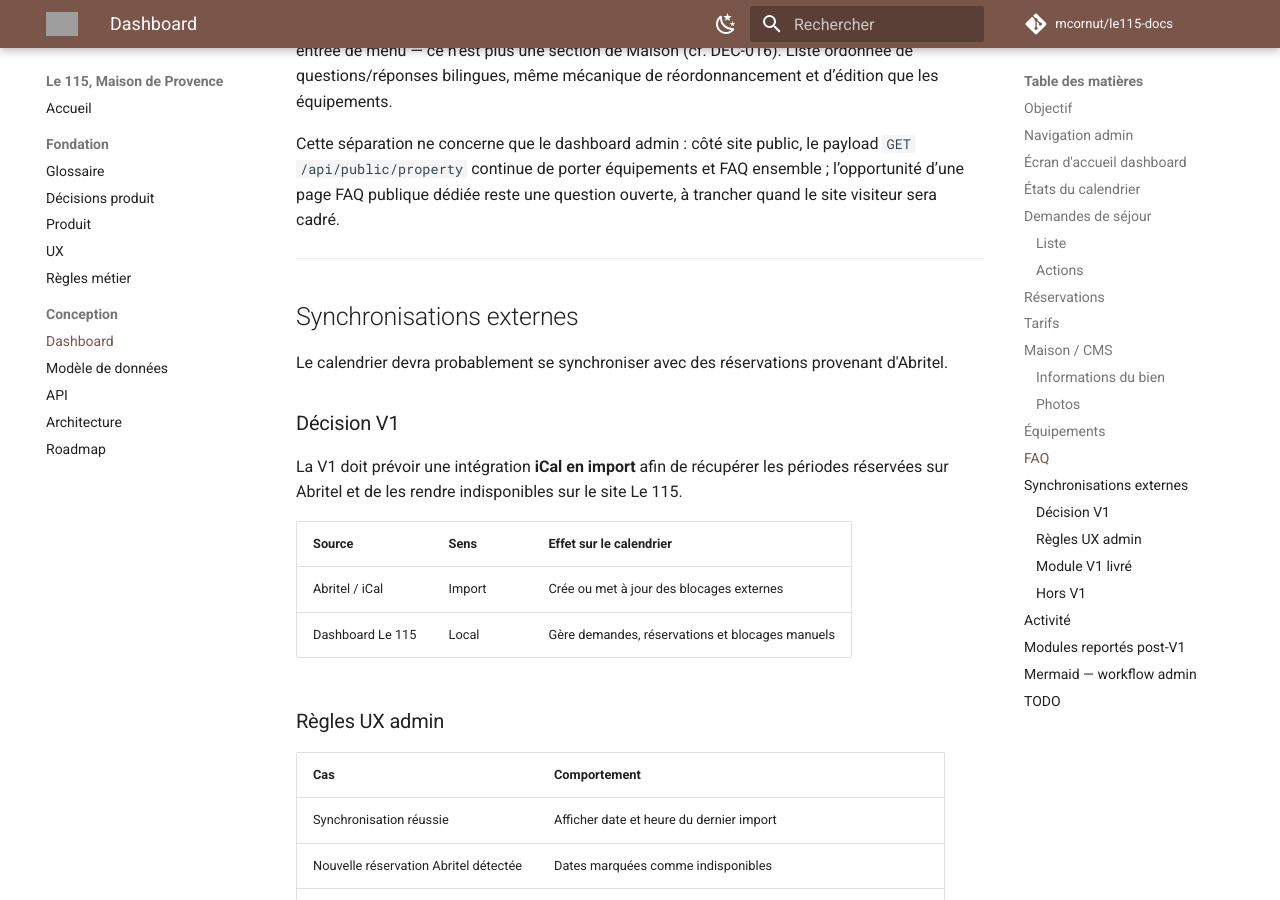
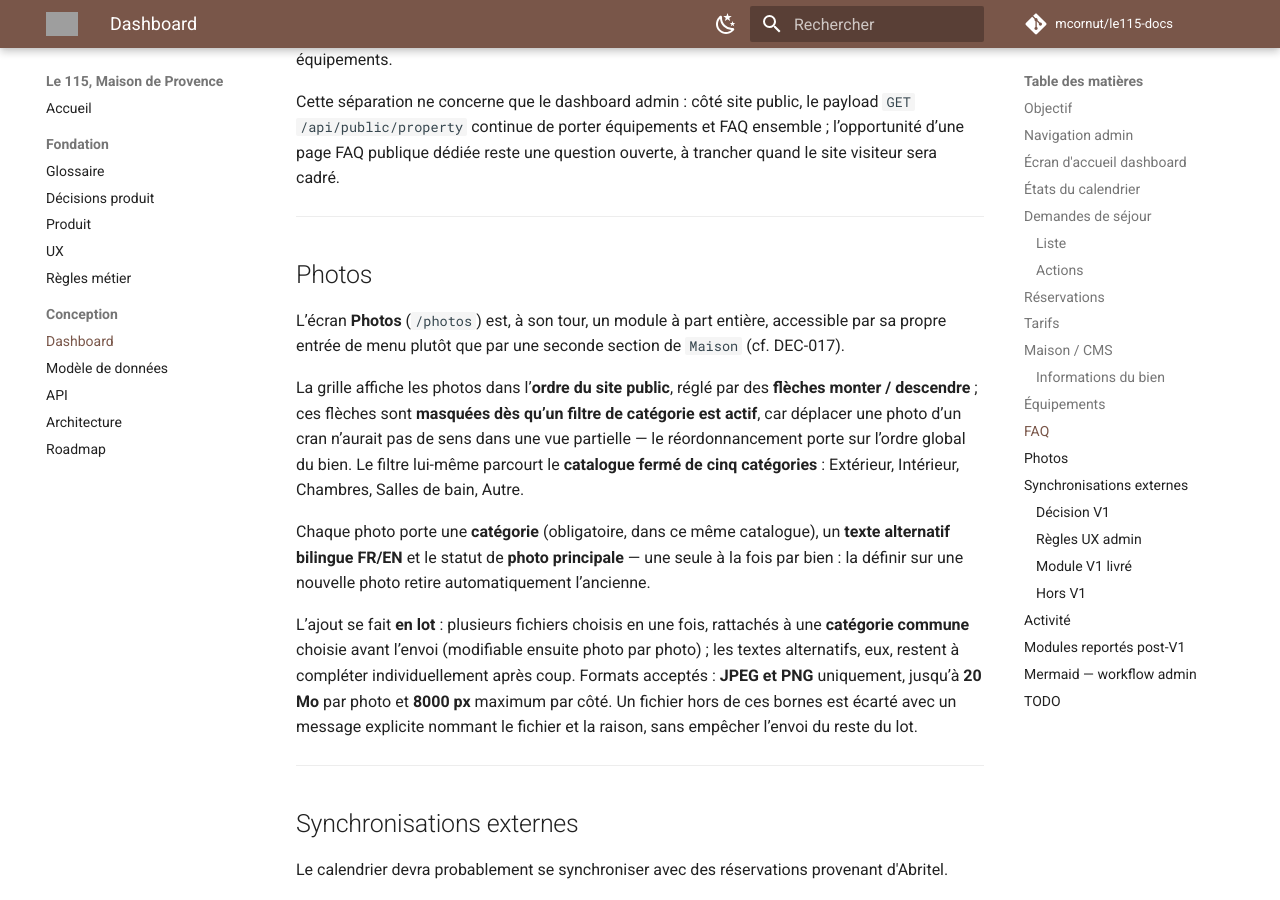
Before and after one commit to mcornut/le115-docs, an MkDocs documentation site: the page built from docs/04-Dashboard.md, in a window 1280 px wide and 900 px high, scrolled down 5382 px. Built offline with MkDocs 1.6.1 and Material for MkDocs 9.7.7, drawn with Linux system fonts in a browser that asks for light colours; comment, search, counter and statistics services are not loaded; some of the changed text lies outside the part shown; grey boxes are pictures that could not be loaded.

Commit message:
docs(dashboard): Photos en écran dédié (DEC-017)

````diff
--- a/docs/04-Dashboard.md
+++ b/docs/04-Dashboard.md
@@ -28,15 +28,15 @@ Nav V1 réelle, dix entrées, chrome en français uniquement :
 | Demandes | Demandes de séjour à traiter |
 | Réservations | Séjours confirmés |
 | Tarifs | Périodes tarifaires et frais |
-| Maison | Informations principales du bien FR/EN (photos à venir) |
+| Maison | Informations principales du bien FR/EN |
 | Équipements | Liste ordonnée des équipements du bien, bilingue FR/EN |
 | FAQ | Liste ordonnée de questions/réponses, bilingue FR/EN |
+| Photos | Galerie ordonnée, catégories, photo principale, alt FR/EN |
 | Synchronisations | Imports externes, notamment Abritel / iCal |
 | Activité | Journal des actions importantes |
 
-`Photos` n’est pas une entrée de navigation séparée : elle reste couverte par
-le module `Maison`. `Équipements` et `FAQ`, en revanche, ont chacun leur
-propre entrée — ce ne sont plus des sections de `Maison` (cf. DEC-016 dans
+`Photos`, `Équipements` et `FAQ` ont chacun leur propre entrée de navigation
+— ce ne sont plus des sections de `Maison` (cf. DEC-016 et DEC-017 dans
 `00-Product-Decisions.md`).
 
 ---
@@ -175,9 +175,10 @@ utilisé est refusé (**409 CONFLICT**).
 ## Maison / CMS
 
 L’écran **Maison** (`/maison`) réunit les informations principales du bien.
-Équipements et FAQ, autrefois des sections de cet écran, en sont sortis pour
-devenir des modules à part entière (cf. DEC-016) ; Photos reste la seule
-extension prévue de Maison, dans un second temps.
+Équipements, FAQ (cf. DEC-016) puis Photos (cf. DEC-017), autrefois envisagées
+ou livrées comme des sections de cet écran, en sont sorties pour devenir des
+modules à part entière ; `Maison` se limite désormais, et définitivement, aux
+informations du bien.
 
 ### Informations du bien
 
@@ -188,11 +189,9 @@ site public retombe alors sur le français. S’y ajoutent la **note affichée**
 ; seuls les champs réellement modifiés sont transmis. Une note déjà
 enregistrée peut être **changée mais pas effacée**.
 
-### Photos
-
-Les **photos sont livrées dans un second temps** : le backend les gère déjà
-(upload, variantes responsive, photo principale, catégories, alt FR/EN), mais
-l’écran correspondant fait l’objet d’un chantier distinct.
+Les photos ne sont plus une extension de cet écran : elles ont leur propre
+écran et leur propre entrée de menu, décrits dans la section **Photos**
+ci-dessous.
 
 ---
 
@@ -228,6 +227,34 @@ Cette séparation ne concerne que le dashboard admin : côté site public, le
 payload `GET /api/public/property` continue de porter équipements et FAQ
 ensemble ; l’opportunité d’une page FAQ publique dédiée reste une question
 ouverte, à trancher quand le site visiteur sera cadré.
+
+---
+
+## Photos
+
+L’écran **Photos** (`/photos`) est, à son tour, un module à part entière,
+accessible par sa propre entrée de menu plutôt que par une seconde section de
+`Maison` (cf. DEC-017).
+
+La grille affiche les photos dans l’**ordre du site public**, réglé par des
+**flèches monter / descendre** ; ces flèches sont **masquées dès qu’un filtre
+de catégorie est actif**, car déplacer une photo d’un cran n’aurait pas de
+sens dans une vue partielle — le réordonnancement porte sur l’ordre global du
+bien. Le filtre lui-même parcourt le **catalogue fermé de cinq catégories** :
+Extérieur, Intérieur, Chambres, Salles de bain, Autre.
+
+Chaque photo porte une **catégorie** (obligatoire, dans ce même catalogue),
+un **texte alternatif bilingue FR/EN** et le statut de **photo principale** —
+une seule à la fois par bien : la définir sur une nouvelle photo retire
+automatiquement l’ancienne.
+
+L’ajout se fait **en lot** : plusieurs fichiers choisis en une fois, rattachés
+à une **catégorie commune** choisie avant l’envoi (modifiable ensuite photo
+par photo) ; les textes alternatifs, eux, restent à compléter individuellement
+après coup. Formats acceptés : **JPEG et PNG** uniquement, jusqu’à **20 Mo**
+par photo et **8000 px** maximum par côté. Un fichier hors de ces bornes est
+écarté avec un message explicite nommant le fichier et la raison, sans
+empêcher l’envoi du reste du lot.
 
 ---
 
@@ -312,7 +339,7 @@ n'est exposé. Exemples de messages tels qu'ils apparaissent :
 ```text
 Demande de Camille Fabre approuvée → réservation confirmée (2026-08-08 → 2026-08-15) (réservation a1b2c3d4)
 Blocage « Entretien de la piscine » créé (2026-10-01 → 2026-10-04) (blocage f7e8d9c0)
-Photo « exterieur » ajoutée (photo 5c6d7e8f)
+Photo « Extérieur » ajoutée (photo 5c6d7e8f)
 ```
 
 ---
@@ -366,5 +393,5 @@ flowchart TD
 - [x] Créer l’éditeur de contenus texte : informations du bien, équipements et
       FAQ sont livrés, désormais sur trois écrans distincts (`/maison`,
       `/equipements`, `/faq`).
-- [ ] Créer l'éditeur de photos.
+- [x] Créer l'éditeur de photos.
 - [x] Créer le journal d'activité.
````
Also changed, not shown: other parts of docs/04-Dashboard.md (+2 -2 lines), docs/00-Product-Decisions.md (+17 -2 lines), docs/02-UX.md (+3 -3 lines).
